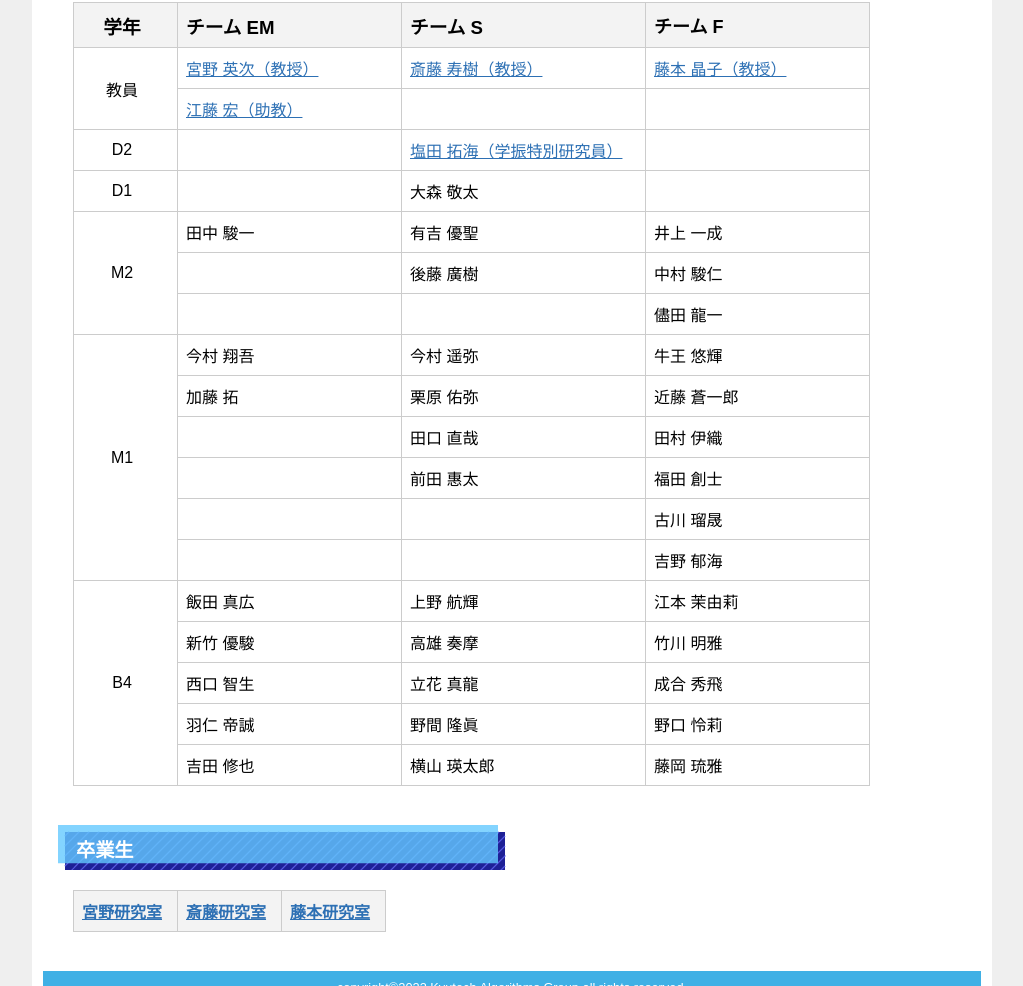
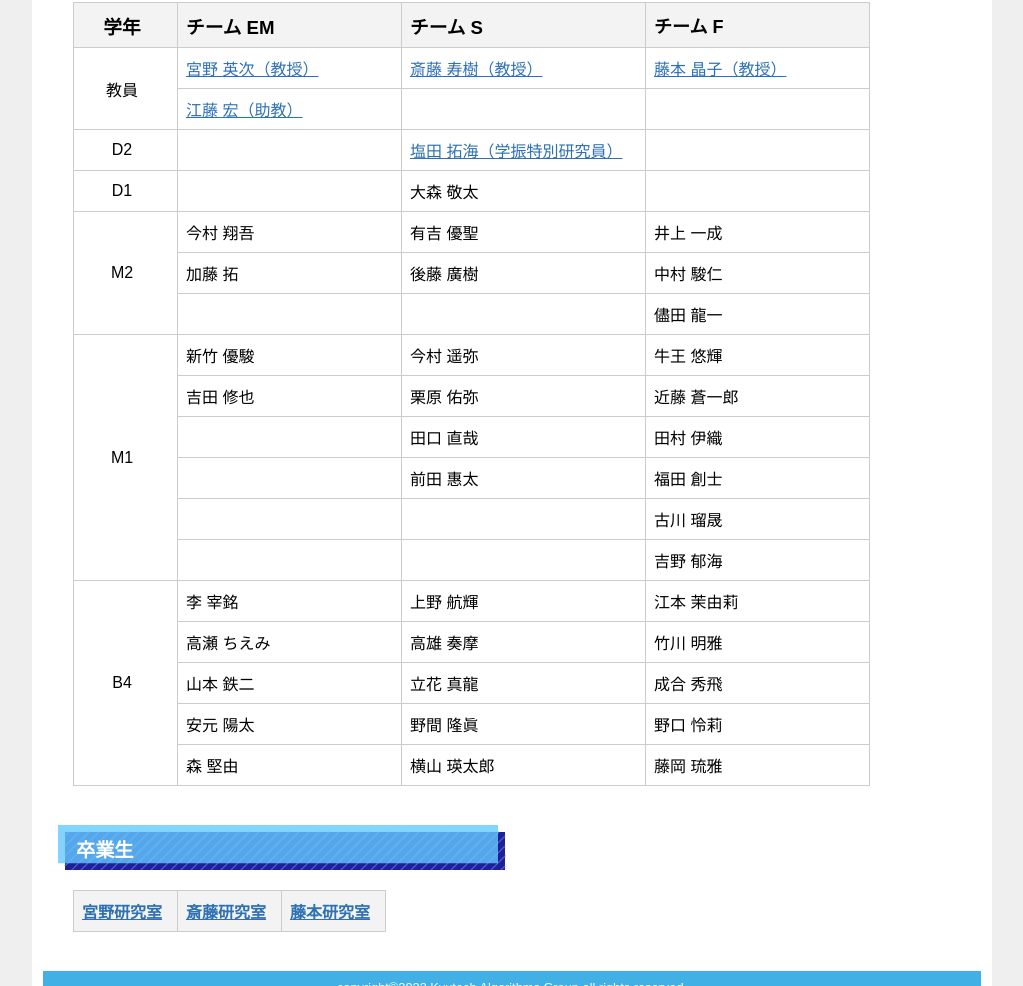
Before and after one commit to Kyutech-Algorithms-Group/KAG-web, a plain HTML site: page members.html in a window 1280 px wide. Shown: the part 361-1347 px from the top of the page, without its empty margins (128-1151 px from the left). Drawn offline with Linux system fonts and the light colour scheme.

Commit message:
Update members.html

```diff
--- a/members.html
+++ b/members.html
@@ -63,12 +63,12 @@
 								</tr>
 								<tr style="height: 24px;">
 									<td style="text-align: center; width: 80px; height: 24px;" rowspan="3">M2</td>
-									<td style="width: 200px; height: 24px;">田中 駿一</td>
+									<td style="width: 200px; height: 24px;">今村 翔吾</td>
 									<td style="width: 200px; height: 24px;">有吉 優聖</td>
 									<td style="width: 200px; height: 24px;">井上 一成</td>
 								</tr>
 								<tr style="height: 24px;">
-									<td style="width: 200px; height: 24px;"></td>
+									<td style="width: 200px; height: 24px;">加藤 拓</td>
 									<td style="width: 200px; height: 24px;">後藤 廣樹</td>
 									<td style="width: 200px; height: 24px;">中村 駿仁</td>
 								</tr>
@@ -79,12 +79,12 @@
 								</tr>
 								<tr style="height: 24px;">
 									<td style="text-align: center; width: 80px; height: 96px;" rowspan="6">M1</td>
-									<td style="width: 200px; height: 24px;">今村 翔吾</td>
+									<td style="width: 200px; height: 24px;">新竹 優駿</td>
 									<td style="width: 200px; height: 24px;">今村 遥弥</td>
 									<td style="width: 200px; height: 24px;">牛王 悠輝</td>
 								</tr>
 								<tr style="height: 24px;">
-									<td style="width: 200px; height: 24px;">加藤 拓</td>
+									<td style="width: 200px; height: 24px;">吉田 修也</td>
 									<td style="width: 200px; height: 24px;">栗原 佑弥</td>
 									<td style="width: 200px; height: 24px;">近藤 蒼一郎</td>
 								</tr>
@@ -110,27 +110,27 @@
 								</tr>
 								<tr style="height: 24px;">
 									<td style="text-align: center; width: 80px; height: 96px;" rowspan="5">B4</td>
-									<td style="width: 200px; height: 24px;">飯田 真広</td>
+									<td style="width: 200px; height: 24px;">李 宰銘</td>
 									<td style="width: 200px; height: 24px;">上野 航輝</td>
 									<td style="width: 200px; height: 24px;">江本 茉由莉</td>
 								</tr>
 								<tr style="height: 24px;">
-									<td style="width: 200px; height: 24px;">新竹 優駿</td>
+									<td style="width: 200px; height: 24px;">高瀬 ちえみ</td>
 									<td style="width: 200px; height: 24px;">高雄 奏摩</td>
 									<td style="width: 200px; height: 24px;">竹川 明雅</td>
 								</tr>
 								<tr style="height: 24px;">
-									<td style="width: 200px; height: 24px;">西口 智生</td>
+									<td style="width: 200px; height: 24px;">山本 鉄二</td>
 									<td style="width: 200px; height: 24px;">立花 真龍</td>
 									<td style="width: 200px; height: 24px;">成合 秀飛</td>
 									</tr>
 									<tr style="height: 24px;">
-									<td style="width: 200px; height: 24px;">羽仁 帝誠</td>
+									<td style="width: 200px; height: 24px;">安元 陽太</td>
 									<td style="width: 200px; height: 24px;">野間 隆眞</td>
 									<td style="width: 200px; height: 24px;">野口 怜莉</td>
 								</tr>
 								<tr style="height: 24px;">
-									<td style="width: 200px; height: 24px;">吉田 修也</td>
+									<td style="width: 200px; height: 24px;">森 堅由</td>
 									<td style="width: 200px; height: 24px;">横山 瑛太郎</td>
 									<td style="width: 200px; height: 24px;">藤岡 琉雅</td>
 								</tr>
```
